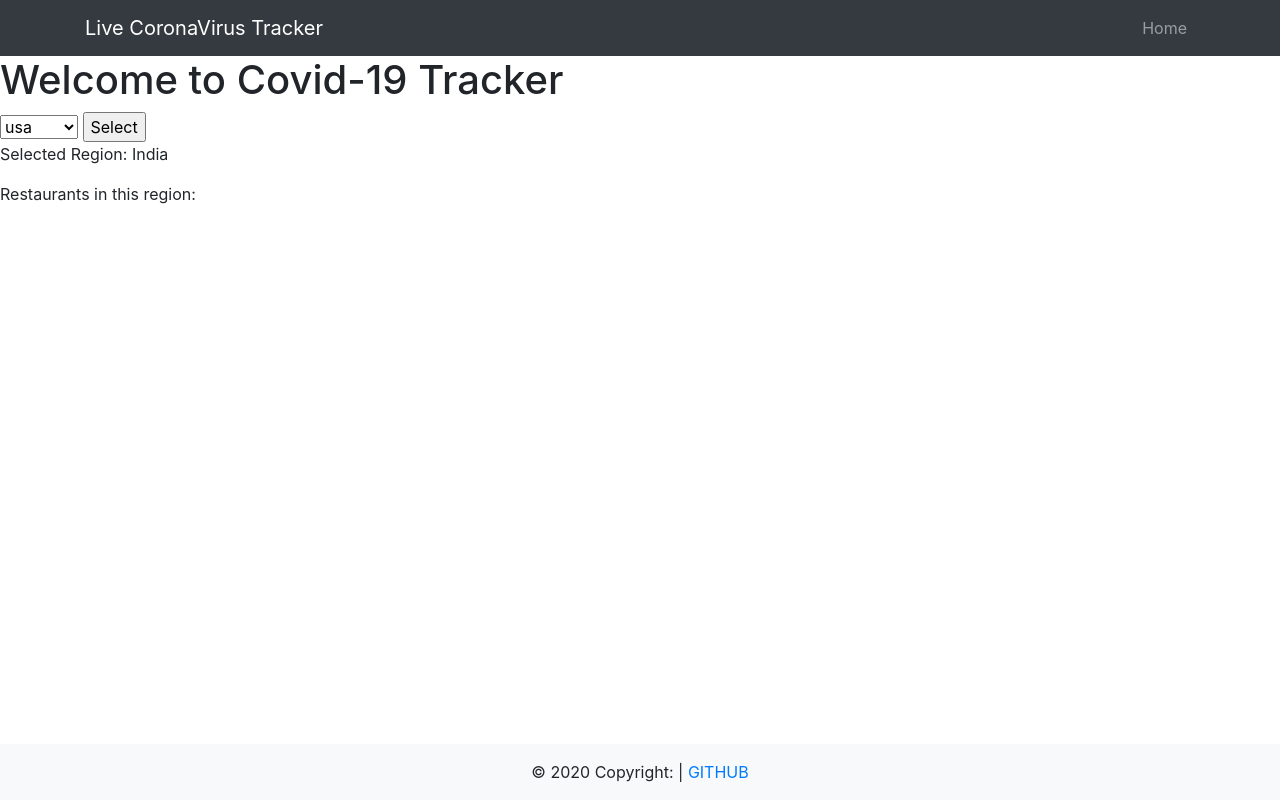
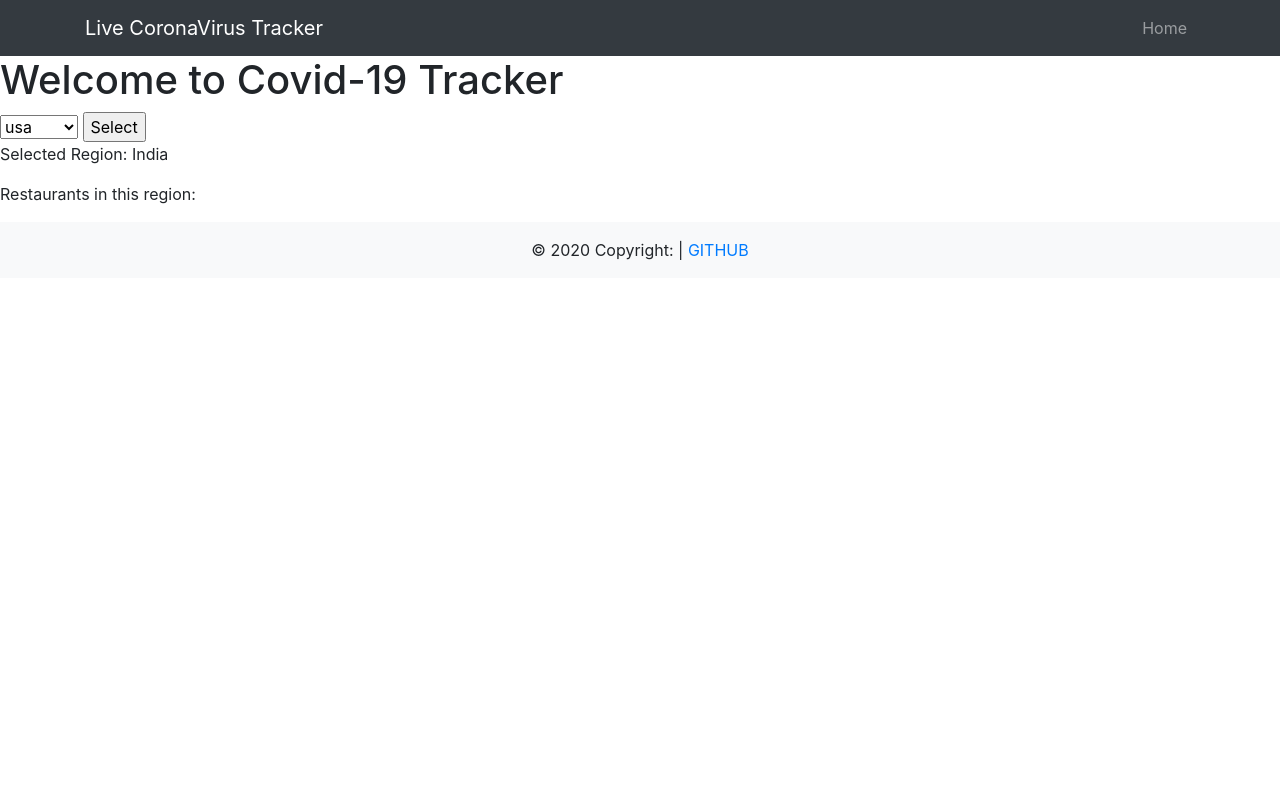
Before and after one commit to nikhil96widhani/CovidDjango, a Django app: page /test/ in a window 1280 px wide. Run offline with Django 3.2, Linux system fonts and the light colour scheme; some libraries are stand-ins or nearby versions.

Commit message:
footer fixed

```diff
--- a/templates/base.html
+++ b/templates/base.html
@@ -17,18 +17,35 @@
 
 </head>
 
-<body>
+{##}
+{#    <!-- STYLE BOXES -->#}
+{#    <style>#}
+{#        body {#}
+{#     height: 100%;#}
+{#     position: relative;#}
+{#    }#}
+{##}
+{#        .main-containerll {#}
+{#     min-height: 100vh; /* will cover the 100% of viewport */#}
+{#     overflow: hidden;#}
+{#     display: block;#}
+{#     position: relative;#}
+{#     padding-bottom: 100px; /* height of your footer */#}
+{#    }#}
+{##}
+{#    footer {#}
+{#     position: absolute;#}
+{#     bottom: 0;#}
+{#     width: 100%;#}
+{##}
+{#    }#}
+{#    </style>#}
 
 
-    <!-- STYLE BOXES -->
-    <style>
-    footer {
-      position: absolute;
-      bottom: 0;
-      width: 100%;
+<body class="main-containerll">
 
-    }
-    </style>
+
+
 
 
   <!-- Navigation -->
--- a/templates/index.html
+++ b/templates/index.html
@@ -94,7 +94,7 @@
 
 
     <!-- Stats Selected countries total-->
-    <div class="w container h-100 ">
+    <div class="w container h-100 pb-5">
         <div class="row h-100 justify-content-center align-items-center">
             <div class="card" style="width: 20rem;">
                 <div class="card-header text-center font-weight-bold">
```
